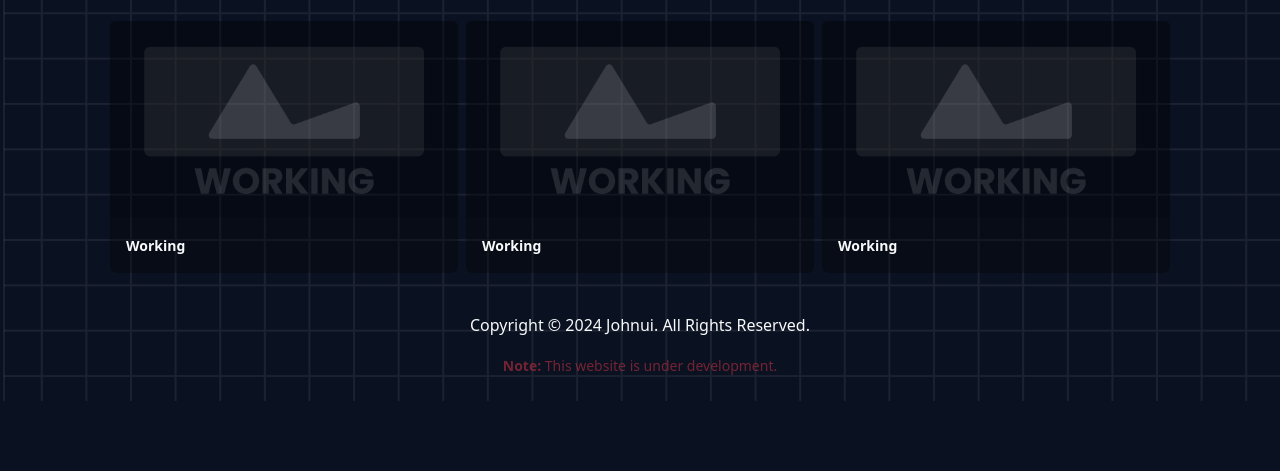
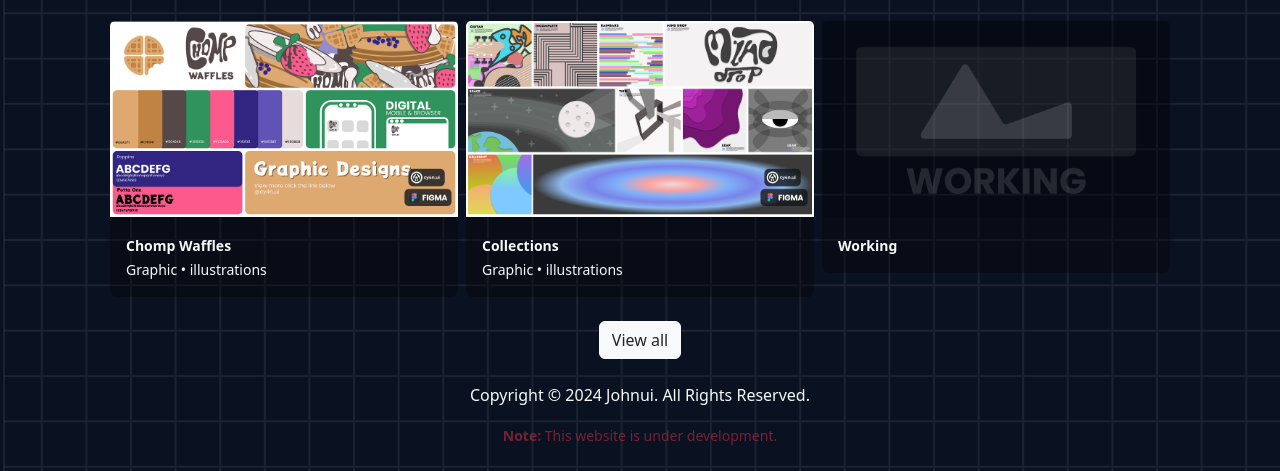
Before and after one commit to JohnMikoAcuesta/JohnMikoAcuesta.github.io, a plain HTML site: page index.html in a window 1280 px wide. Shown: the part 2444-2915 px from the top of the page. Before the commit the page ends 2845 px from the top, so only its background shows below. Drawn offline with Linux system fonts and the light colour scheme.

Commit message:
Added 2 new graphic arts

```diff
--- a/index.html
+++ b/index.html
@@ -251,20 +251,22 @@
 
                     <div class="d-lg-flex flex-row mb-2">
                         <div class="col-lg-4 my-2 px-1">
-                            <div class="card border-0" style="background-color: rgba(0, 0, 0, 0.3);">
-                                <img class="card-img-top opacity-25" src="public/projects/working.png" alt="">
+                            <div id="project-card" class="card border-0" style="background-color: rgba(0, 0, 0, 0.3);">
+                                <img class="card-img-top" src="public/projects/graphic/arts/1.png" alt="">
                                 <div class="card-body text-light">
-                                    <small><span class="fw-bold">Working</span></small>
+                                    <small><span class="fw-bold">Chomp Waffles</span><br>Graphic • illustrations</small>
                                 </div>
                             </div>
+                            </a>
                         </div>
                         <div class="col-lg-4 my-2 px-1">
-                            <div class="card border-0" style="background-color: rgba(0, 0, 0, 0.3);">
-                                <img class="card-img-top opacity-25" src="public/projects/working.png" alt="">
+                            <div id="project-card" class="card border-0" style="background-color: rgba(0, 0, 0, 0.3);">
+                                <img class="card-img-top" src="public/projects/graphic/arts/2.png" alt="">
                                 <div class="card-body text-light">
-                                    <small><span class="fw-bold">Working</span></small>
+                                    <small><span class="fw-bold">Collections</span><br>Graphic • illustrations</small>
                                 </div>
                             </div>
+                            </a>
                         </div>
                         <div class="col-lg-4 my-2 px-1">
                             <div class="card border-0" style="background-color: rgba(0, 0, 0, 0.3);">
@@ -276,6 +278,11 @@
                         </div>
                     </div>
                 </div>
+            </div>
+            <div class="container-fluid mt-3">
+                <section class="text-center">
+                    <a href="" class="btn btn-light text-dark">View all</a>
+                </section>
             </div>
             <!-- footer -->
             <div class="container-fluid bg-transparent">
```
Also changed, not shown: public/projects/graphic/arts/1.png (added), public/projects/graphic/arts/2.png (added).
